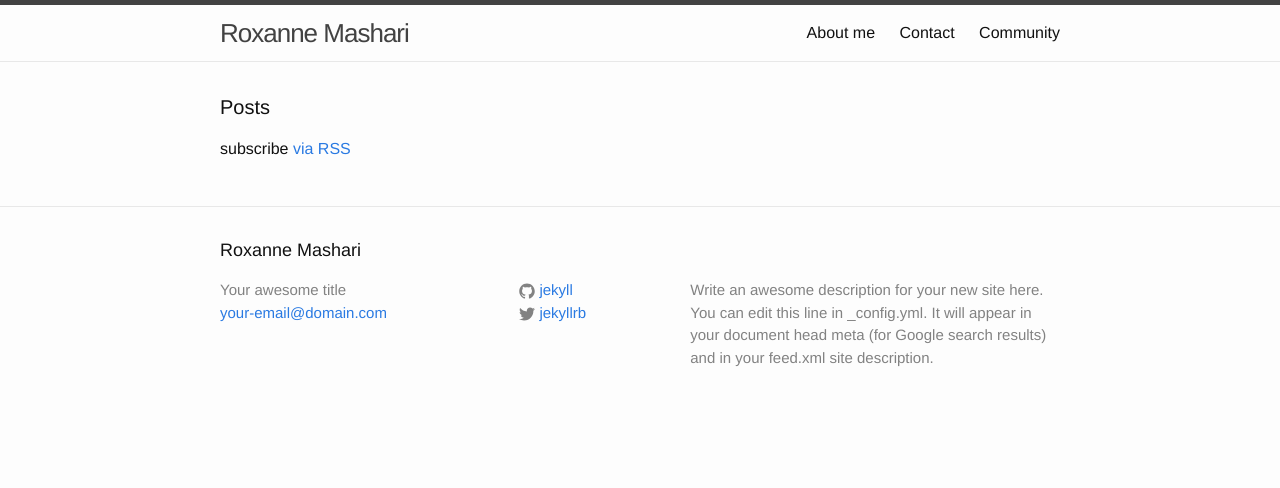
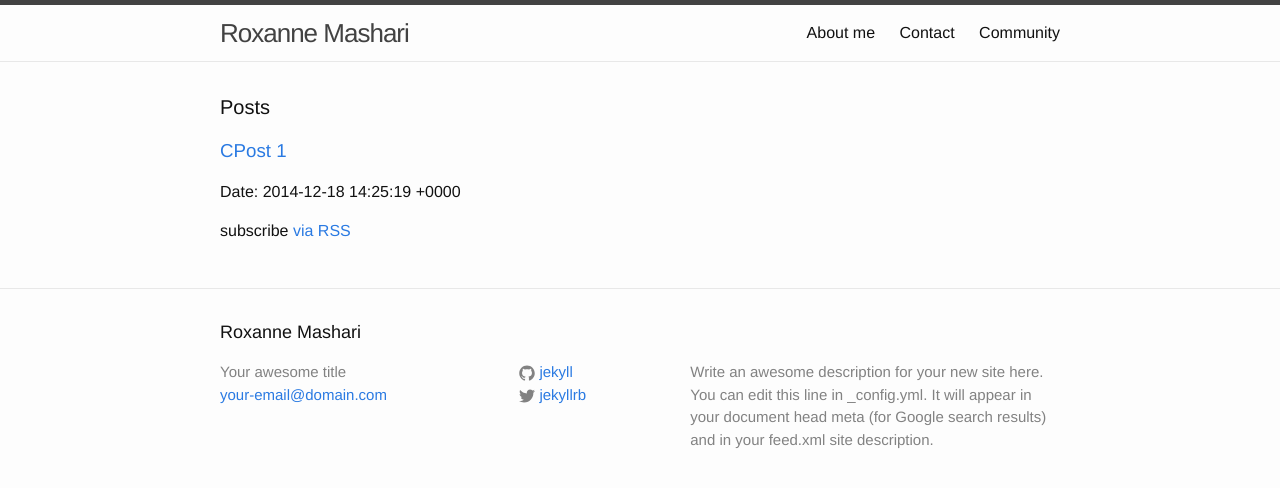
Before and after one commit to 90max/roxanneblog, a Jekyll site: the page built from blog/community.html, in a window 1280 px wide. Shown: the top 488 px of the page. Built offline with Jekyll 4.4.1, drawn with Linux system fonts in a browser that asks for light colours.

Commit message:
seperated blogs

```diff
--- a/blog/_communityposts/2014-12-18-CPost-1.markdown
+++ b/blog/_posts/communityblog/2014-12-18-CPost-1.markdown
@@ -1,8 +1,8 @@
 ---
 layout: post
-title:  "Post 2"
-date:   2014-12-17 22:25:19
-categories: jekyll update
+title:  "CPost 1"
+date:   2014-12-18 14:25:19
+categories: community
 ---
 
 Lorem ipsum dolor sit amet, consectetur adipiscing elit. Donec eu condimentum nisi, sit amet pretium libero. Aliquam non metus quam. Nam varius eget mauris vitae euismod. Pellentesque ante velit, tincidunt sed tortor in, malesuada semper orci. Donec consectetur in magna ac ornare. Aenean ut turpis et nisi lacinia hendrerit. Ut lacus elit, gravida sit amet aliquet egestas, ultrices congue diam.
--- a/blog/community.html
+++ b/blog/community.html
@@ -3,8 +3,18 @@ layout: default
 ---
 <h1 class="page-heading">Posts</h1>
 
+
   <ul class="post-list">
-    {% for post in site.communityposts %}
+
+{% for post in site.posts %}
+  {% if post.categories contains 'community' %}
+    <div class="post">
+        <h3 class="title"><a href="{{ post.url }}">{{ post.title }}</a></h3>
+        <p class="meta">Date: {{ post.date }}</p>
+    </div>
+  {% endif %}
+{% endfor %}
+    <!--{% for post in site.posts.communityblog %}
       <li>
         <span class="post-meta">{{ post.date | date: "%b %-d, %Y" }}</span>
 
@@ -12,7 +22,7 @@ layout: default
           <a class="post-link" href="{{ post.url | prepend: site.baseurl }}">{{ post.title }}</a>
         </h2>
       </li>
-    {% endfor %}
+    {% endfor %}-->
   </ul>
 
   <p class="rss-subscribe">subscribe <a href="{{ "/feed.xml" | prepend: site.baseurl }}">via RSS</a></p>
--- a/blog/index.html
+++ b/blog/index.html
@@ -12,6 +12,7 @@ layout: default
 
   <ul class="post-list">
     {% for post in site.posts %}
+      {% if post.categories contains 'jekyll' %}
       <li>
         <span class="post-meta">{{ post.date | date: "%b %-d, %Y" }}</span>
 
@@ -19,6 +20,7 @@ layout: default
           <a class="post-link" href="{{ post.url | prepend: site.baseurl }}">{{ post.title }}</a>
         </h2>
       </li>
+      {% endif %}
     {% endfor %}
   </ul>
 
```
